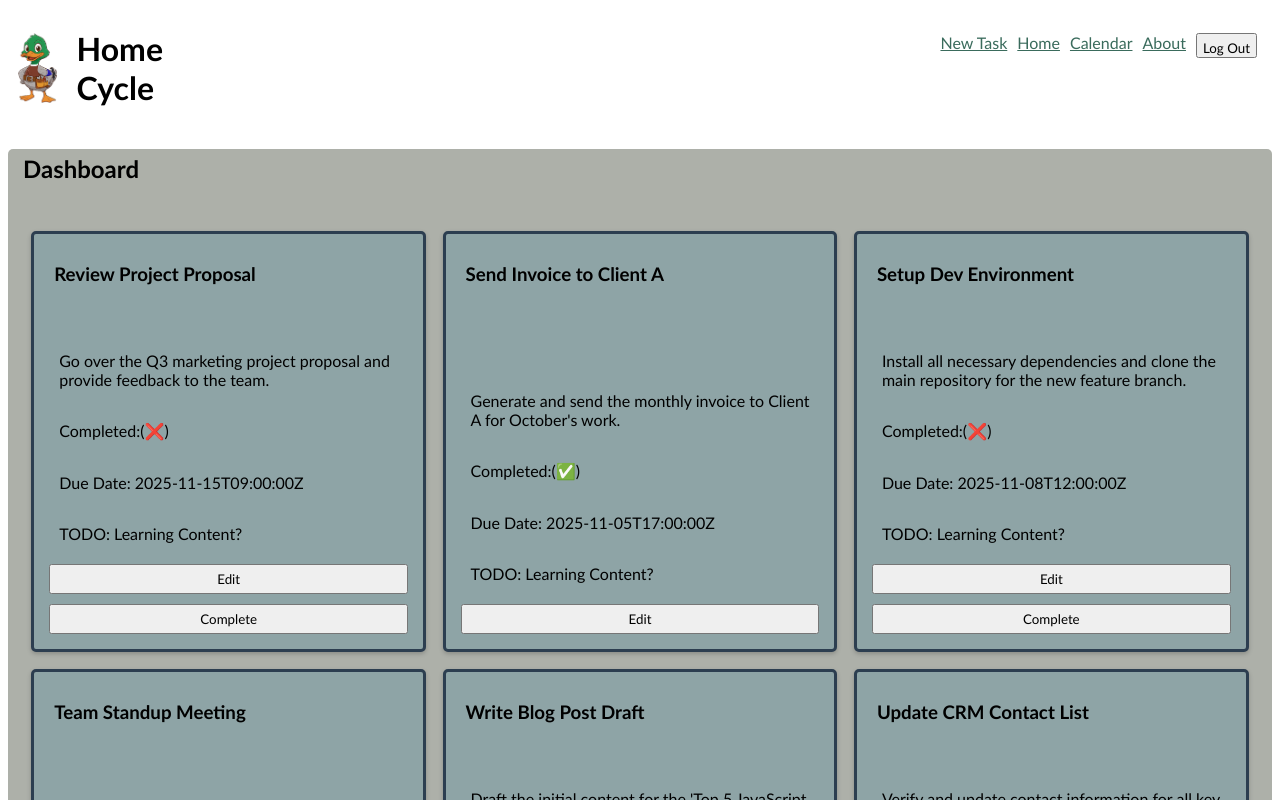
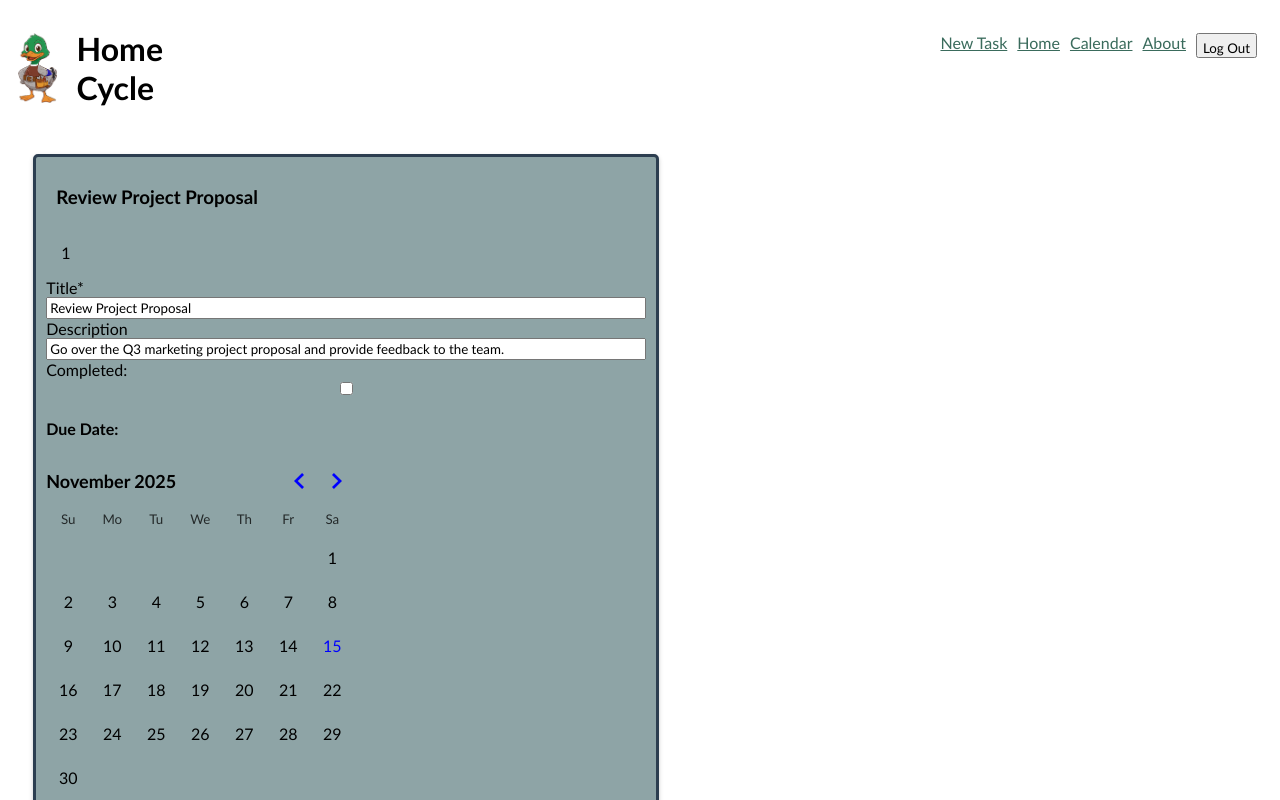
Before and after one commit to capndenney/home-cycle, a React (Vite) app: page /task/1/edit in a window 1280 px wide. Shown: the top 800 px of the page. Built offline with nearby package versions, Linux system fonts and the light colour scheme.

Commit message:
edit task component now works for new task or load task

```diff
--- a/src/App.jsx
+++ b/src/App.jsx
@@ -25,6 +25,7 @@ function App() {
             <Route path="/about" element={<About />} />
             <Route path="/calendar" element={<Calendar />} />
             <Route path="/task/:id" element={<ViewTask />} />
+            <Route path="/task/:id/edit" element={<EditTask />} />
             <Route path="/newtask" element={<EditTask />} />
             <Route path="*" element={<Home />} />
           </Routes>
--- a/src/components/common/EditTask.jsx
+++ b/src/components/common/EditTask.jsx
@@ -4,26 +4,33 @@ import Button from "./Button";
 import { DayPicker } from "react-day-picker";
 import { useState } from "react";
 import sampleTasks from "../../sampleData/sampleTasks";
+import { useParams } from "react-router";
 
-const EditTask = (task) => {
+// TODO: Load task as new task or edit existing task page
+
+const EditTask = () => {
+  const {id} = useParams()
+  const taskNum = Number(id)
+  const loadTask = sampleTasks.find(t => t.taskId === taskNum)
+
   const newTaskId =
     sampleTasks.reduce((max, t) => {
       return t.taskId > max ? t.taskId : max;
     }, 0) + 1;
 
   const getInitialTaskData = () => {
-    if (task) {
+    if (loadTask) {
       return {
-        title: task.title || "",
-        id: task.taskId || newTaskId,
-        description: task.description || "",
-        completed: task.completed || false,
-        dueDate: task.dueDate || "",
+        title: loadTask.title || "",
+        taskId: loadTask.taskId,
+        description: loadTask.description || "",
+        completed: loadTask.completed || false,
+        dueDate: loadTask.dueDate || "",
       };
     } else {
       return {
         title: "",
-        id: newTaskId,
+        taskId: newTaskId,
         description: "",
         completed: false,
         dueDate: "",
@@ -58,6 +65,7 @@ const EditTask = (task) => {
   const handleSave = (e) => {
     e.preventDefault();
     //TODO: Save Logic
+    //TODO: Link to view task page for that taskId
   };
 
   const handleCancel = (e) => {
@@ -71,24 +79,26 @@ const EditTask = (task) => {
   return (
     <Card viewType="edit add-blur">
       <h3>{titleData}</h3>
-      <p>{task.id ? task.id : newTaskId}</p>
+      <p>{loadedTaskData.taskId}</p>
       <Input
-        label={titleData}
-        id={`input-title-${task.id}`}
+        label="Title"
+        id={`input-title-${loadedTaskData.taskId}`}
         value={titleData}
         handleChange={titleChange}
+        required={true}
       />
       <Input
-        label={task.description}
+        label="Description"
         value={descData}
         handleChange={handleDescChange}
       />
       <Input
         type="checkbox"
         checked={compData}
-        label={task.completed}
+        label="Completed:"
         handleChange={handleCheck}
       />
+      <h4>Due Date:</h4>
       <DayPicker mode="single" value={dueData} handleChange={handleDateChange}>
         TODO: Load Saved Date
       </DayPicker>
```
